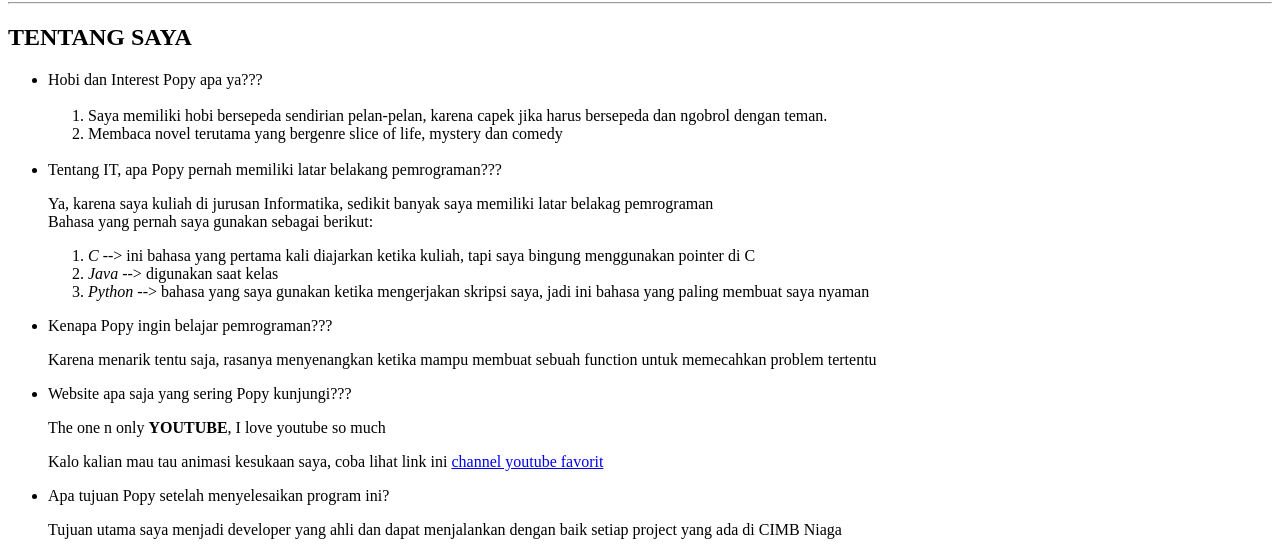
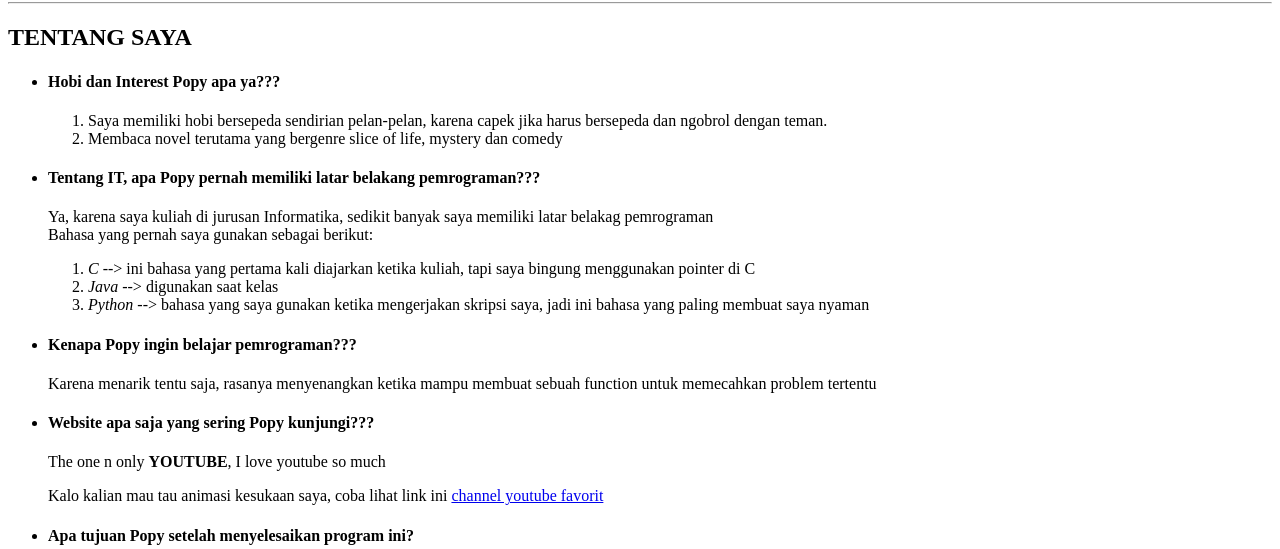
Before and after one commit to popyr28/testing-repo, a plain HTML site: page index.html in a window 1280 px wide. Shown: the part 262-811 px from the top of the page. Drawn offline with Linux system fonts and the light colour scheme.

Commit message:
change html

```diff
--- a/index.html
+++ b/index.html
@@ -18,15 +18,13 @@
         <!--Tentang Popy-->
         <h2>TENTANG SAYA</h2>
         <ul>
-            <li>Hobi dan Interest Popy apa ya???</li>
-            <br>
+            <li><h4>Hobi dan Interest Popy apa ya???</h4></li>
             <ol type="1">
                 <li>Saya memiliki hobi bersepeda sendirian pelan-pelan, karena capek jika harus
                     bersepeda dan ngobrol dengan teman.</li>
                 <li>Membaca novel terutama yang bergenre slice of life, mystery dan comedy</li>
             </ol>
-            <br>
-            <li>Tentang IT, apa Popy pernah memiliki latar belakang pemrograman???</li>
+            <li><h4>Tentang IT, apa Popy pernah memiliki latar belakang pemrograman???</h4></li>
             <p>Ya, karena saya kuliah di jurusan Informatika, sedikit banyak saya memiliki
                 latar belakag pemrograman
                 <br>
@@ -45,16 +43,16 @@
                         yang paling membuat saya nyaman</li>
                 </ol>
             </p>
-            <li>Kenapa Popy ingin belajar pemrograman???</li>
+            <li><h4>Kenapa Popy ingin belajar pemrograman???</h4></li>
             <p>Karena menarik tentu saja, rasanya menyenangkan ketika mampu membuat sebuah
                 function untuk memecahkan problem tertentu</p>
-            <li>Website apa saja yang sering Popy kunjungi???</li>
+            <li><h4>Website apa saja yang sering Popy kunjungi???</h4></li>
             <p>The one n only
                 <b>YOUTUBE</b>, I love youtube so much</p>
             <p>Kalo kalian mau tau animasi kesukaan saya, coba lihat link ini
                 <a href="https://www.youtube.com/c/Tekotok">channel youtube favorit</a>
             </p>
-            <li>Apa tujuan Popy setelah menyelesaikan program ini?</li>
+            <li><h4>Apa tujuan Popy setelah menyelesaikan program ini?</h4></li>
             <p>Tujuan utama saya menjadi developer yang ahli dan dapat menjalankan dengan
                 baik setiap project yang ada di CIMB Niaga</p>
         </ul>
```
